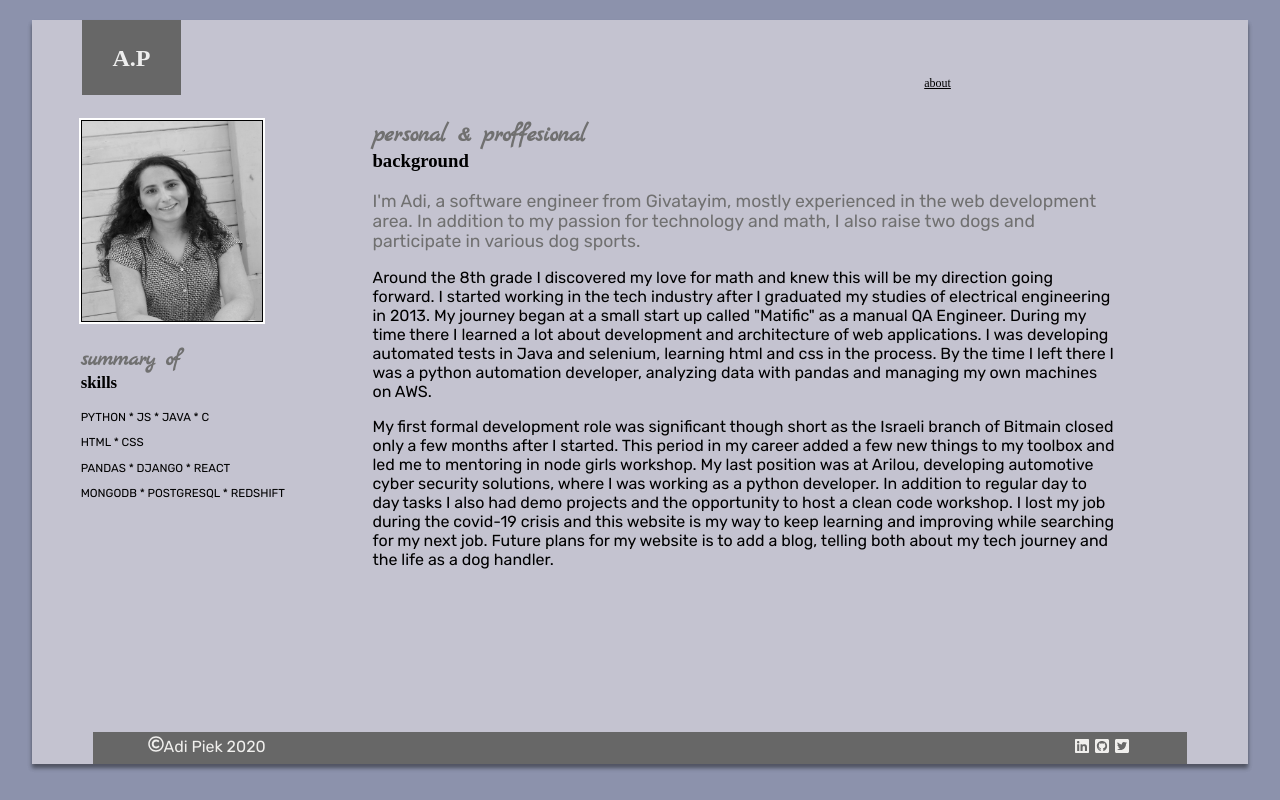
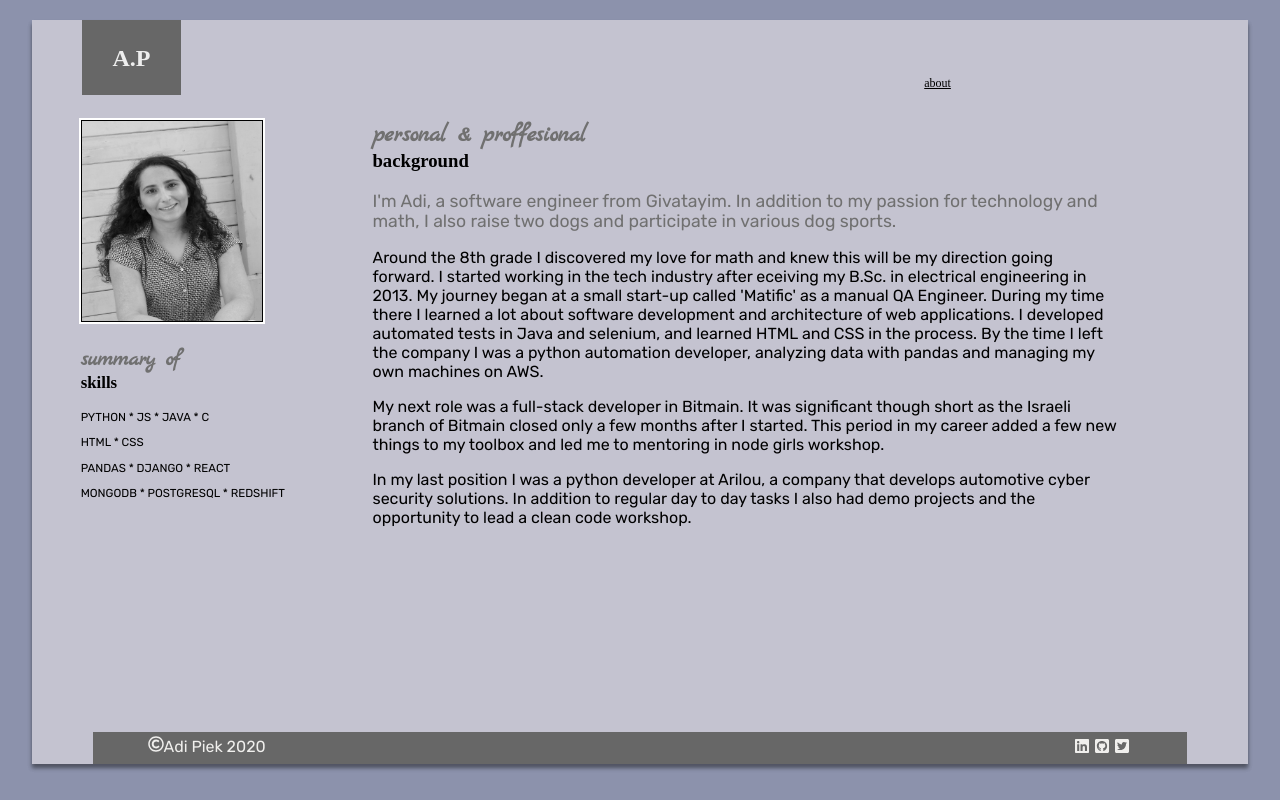
Before and after one commit to Adipie/personal_blog, a React (Create React App) app: page / in a window 1280 px wide. Built offline with nearby package versions, Linux system fonts and the light colour scheme; a web font is replaced by a local one.

Commit message:
read about data from object

```diff
--- /dev/null
+++ b/src/pages/about-data.js
@@ -0,0 +1,14 @@
+export const aboutData = {
+    subHeader: "I'm Adi, a software engineer from Givatayim. \
+        In addition to my passion for technology and math, I also raise two dogs and participate in various dog sports.",
+    paragraph1: "Around the 8th grade I discovered my love for math and knew this will be my direction going forward. \
+        I started working in the tech industry after eceiving my B.Sc. in electrical engineering in 2013. \
+        My journey began at a small start-up called 'Matific' as a manual QA Engineer. \
+        During my time there I learned a lot about software development and architecture of web applications. \
+        I developed automated tests in Java and selenium, and learned HTML and CSS in the process. \
+        By the time I left the company I was a python automation developer, analyzing data with pandas and managing my own machines on AWS.",
+    paragraph2: "My next role was a full-stack developer in Bitmain. It was significant though short as the Israeli branch of Bitmain closed only a few months after I started. \
+        This period in my career added a few new things to my toolbox and led me to mentoring in node girls workshop.",
+    paragraph13: "In my last position I was a python developer at Arilou, a company that develops automotive cyber security solutions. \
+        In addition to regular day to day tasks I also had demo projects and the opportunity to lead a clean code workshop."
+};
--- a/src/pages/about.js
+++ b/src/pages/about.js
@@ -1,10 +1,23 @@
 import React from 'react';
-import profile from '../images/profile.jpg'
-import SectionTitle from '../components/section_title'
-import Skills from '../components/Skills'
-import './About.css'
+import profile from '../images/profile.jpg';
+import SectionTitle from '../components/section_title';
+import Skills from '../components/Skills';
+import { aboutData } from './about-data';
+import './About.css';
 
 function About() {
+    const subHeader = () => {
+        return <p className="sub_header content">{ aboutData.subHeader }</p>
+    }
+
+    const paragraphs = () => {
+        return Object.entries(aboutData).map(([key, value], i) => {
+            if (key != "subHeader") {
+                return <p className="content">{ value }</p>;
+            }
+        });
+    }
+
     return <div className="about_content">
                 <div id="left">
                     <img src={profile} alt="profile pic" id="profile_pic" />
@@ -15,20 +28,8 @@ function About() {
                 </div>
                 <div id="right">
                     <SectionTitle top="personal & proffesional" bottom="background" />
-                    <p className="sub_header content">I'm Adi, a software engineer from Givatayim, mostly experienced in the web development area.
-                    In addition to my passion for technology and math, I also raise two dogs and participate in various dog sports.</p>
-                    <p className="content">Around the 8th grade I discovered my love for math and knew this will be my direction going forward.
-                        I started working in the tech industry after I graduated my studies of electrical engineering in 2013. My journey began at a small start up called "Matific"
-                        as a manual QA Engineer. During my time there I learned a lot about development and architecture of web applications. I was developing automated tests
-                        in Java and selenium, learning html and css in the process. By the time I left there I was a python automation developer, analyzing data with pandas and
-                        managing my own machines on AWS.
-
-                    </p>
-                    <p className="content">
-                    My first formal development role was significant though short as the Israeli branch of Bitmain closed only a few months after I started. This period in my career added a few new things to my toolbox and led me to mentoring in node girls workshop.
-                        My last position was at Arilou, developing automotive cyber security solutions, where I was working as a python developer. In addition to regular day to day tasks I also had demo projects and the opportunity to host a clean code workshop.
-                        I lost my job during the covid-19 crisis and this website is my way to keep learning and improving while searching for my next job. Future plans for my website is to add a blog, telling both about my tech journey and the life as a dog handler.
-                    </p>
+                    { subHeader() }
+                    { paragraphs()}
                 </div>
         </div>
 }
```
